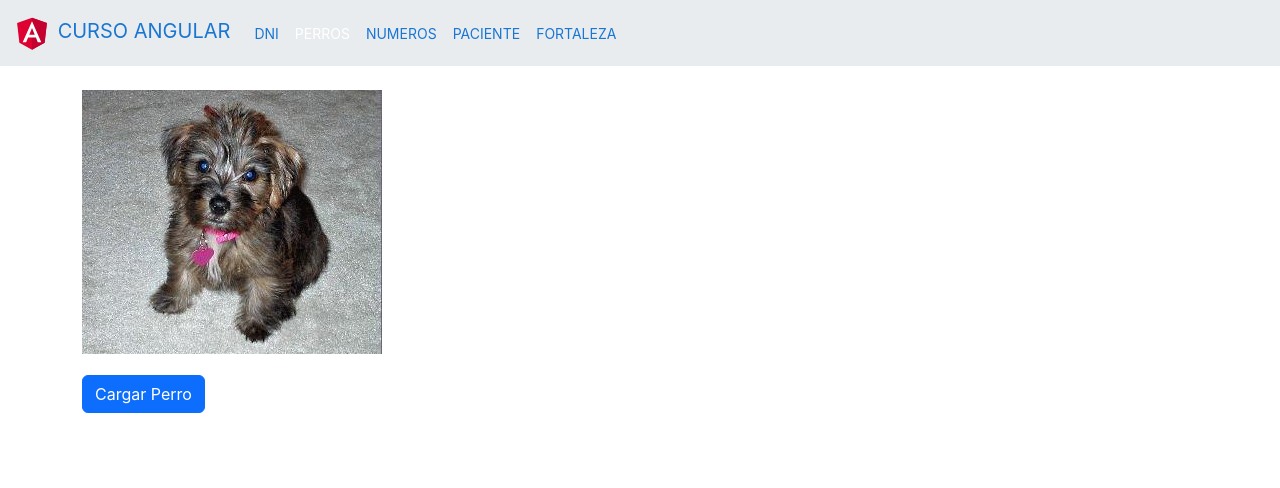
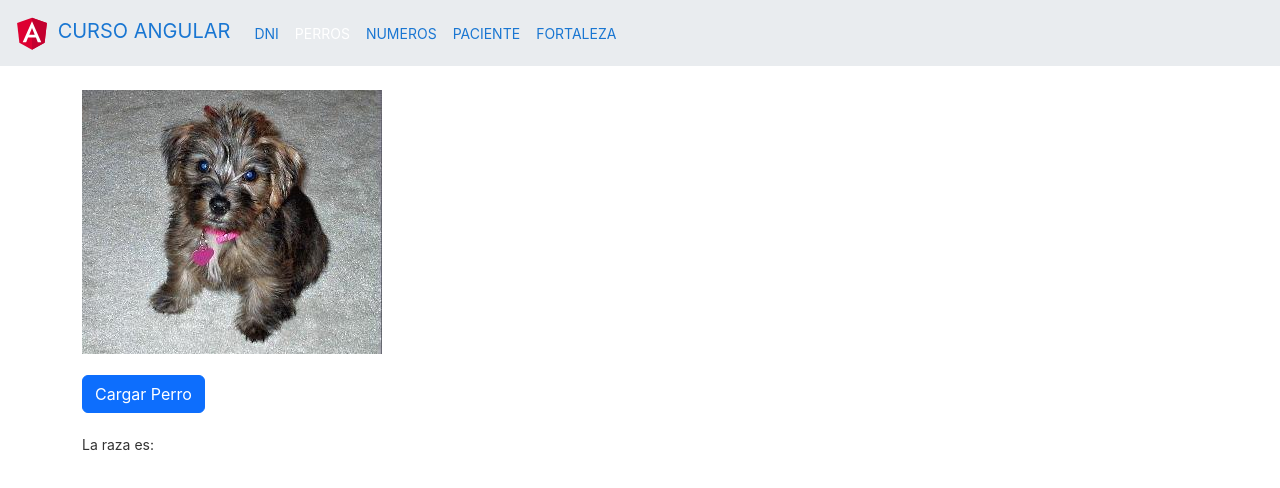
Before and after one commit to Valexx55/angularwebtardes, an Angular app in the folder myapp/: page /perros in a window 1280 px wide. Shown: the top 488 px of the page. Built offline with nearby package versions, Linux system fonts and the light colour scheme.

Commit message:
mostrando raza

```diff
--- a/myapp/src/app/components/perros/perros.component.html
+++ b/myapp/src/app/components/perros/perros.component.html
@@ -1,3 +1,5 @@
 <!-- raza -->
 <img src={{perro.message}} class="img-fluid" alt="Responsive image"><br>
 <br><button (click)="damePerro()" class="btn btn-primary">Cargar Perro</button>
+<br><br>
+<p>La raza es: {{perro.raza |titlecase}}</p>
--- a/myapp/src/app/components/perros/perros.component.ts
+++ b/myapp/src/app/components/perros/perros.component.ts
@@ -1,4 +1,5 @@
 import { Component, OnInit } from '@angular/core';
+import { Route, Router } from '@angular/router';
 import { Observer } from 'rxjs';
 import { PerroWeb } from 'src/app/models/perro-web';
 import { PerroService } from 'src/app/services/perro.service';
@@ -30,7 +31,7 @@ export class PerrosComponent implements OnInit {
   //@Autowired
   //perroService:PerroService
 
-  constructor(public perroService: PerroService) {
+  constructor(public perroService: PerroService, public rutas:Router) {
     console.log("EN EL CONSTRUCTOR DE PERROS");
     this.perro = new PerroWeb();
     this.perro.message = "assets/perro.jpg";//ruta local
@@ -54,6 +55,10 @@ export class PerrosComponent implements OnInit {
           ${perro_rx.message}
           ${perro_rx.status}`);
           this.perro = perro_rx;//Actualizo el perro visible, con el perro recibido
+
+          let urlArray = perro_rx.message.split("/");
+          this.perro.raza = urlArray[4];
+
         }
       }
     );
--- a/myapp/src/app/models/perro-web.ts
+++ b/myapp/src/app/models/perro-web.ts
@@ -2,10 +2,12 @@ export class PerroWeb {
 
     message:string;
     status:string;
+    raza:string;
 
     constructor()
     {
         this.message='';
         this.status='';
+        this.raza='';
     }
 }
```
